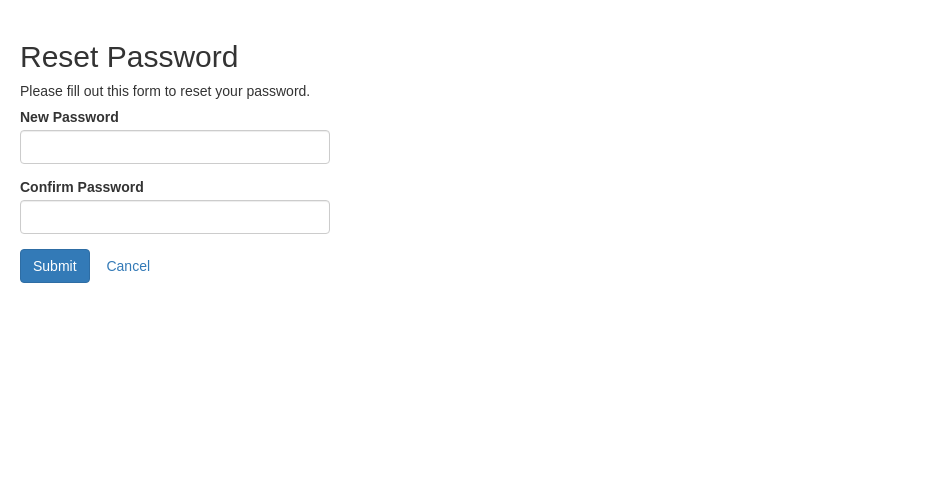
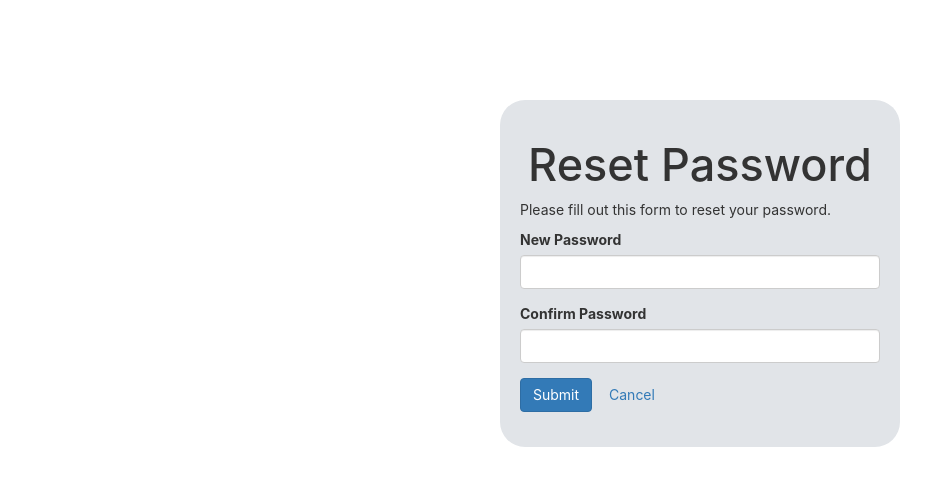
Before and after one commit to GEETANJALI0507/Laptops-and-Mobile-Store, a PHP site: page /reset-password.php in a window 1280 px wide. Shown: the top 486 px of the page, without its empty margins (0-943 px from the left). Run offline with PHP 8.4, Linux system fonts and the light colour scheme; the visitor is signed in with stand-in values (Sample User, id 1).

Commit message:
Update reset-password.php

```diff
--- a/reset-password.php
+++ b/reset-password.php
@@ -92,8 +92,10 @@
     <title>Reset Password</title>
     <link rel="stylesheet" href="https://maxcdn.bootstrapcdn.com/bootstrap/3.3.7/css/bootstrap.css">
     <style type="text/css">
-        body{ font: 14px sans-serif; }
-        .wrapper{ width: 350px; padding: 20px; }
+        body { font-family: -apple-system,BlinkMacSystemFont,Segoe UI,Helvetica,Arial,sans-serif,Apple Color Emoji,Segoe UI Emoji; font-size: 14px; }
+        .wrapper { margin-left: 500px; margin-top: 100px; width: 400px; padding: 20px; background-color:#e1e4e8; border-radius: 25px; }
+        h2 { text-align: center; font-size:45px; }
+        #SB, #RB { opacity: 0.9; }
     </style>
 </head>
 <body>
```
